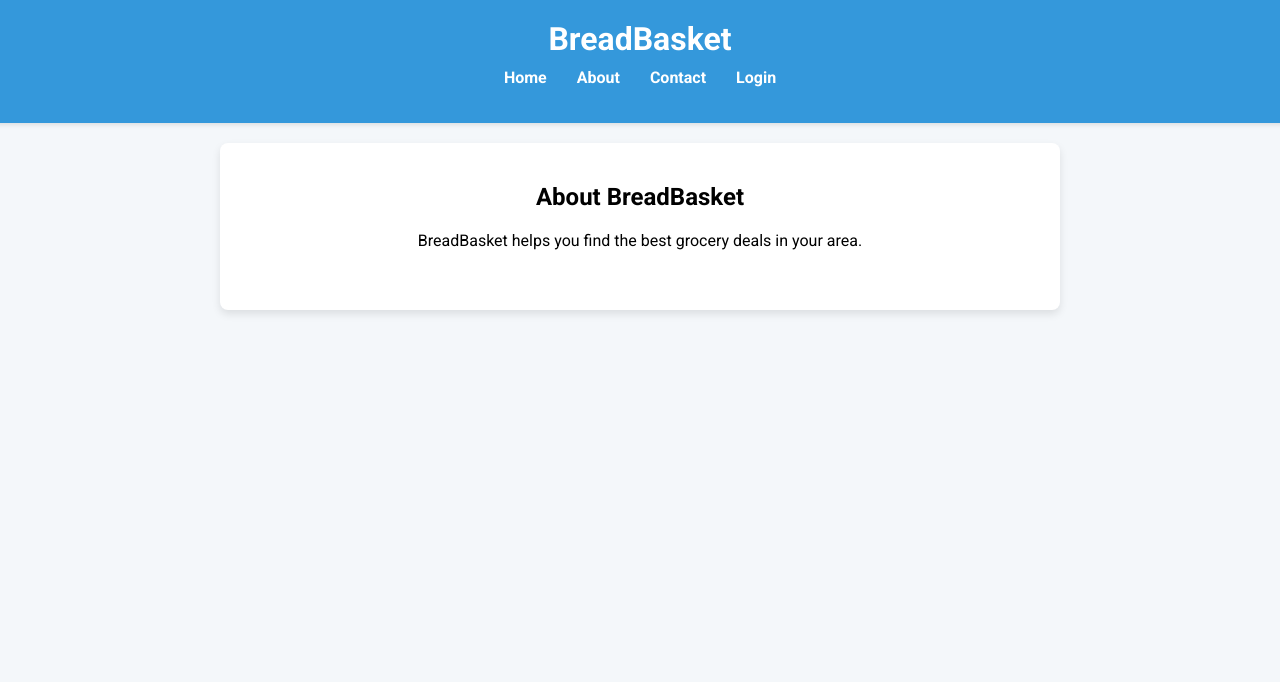
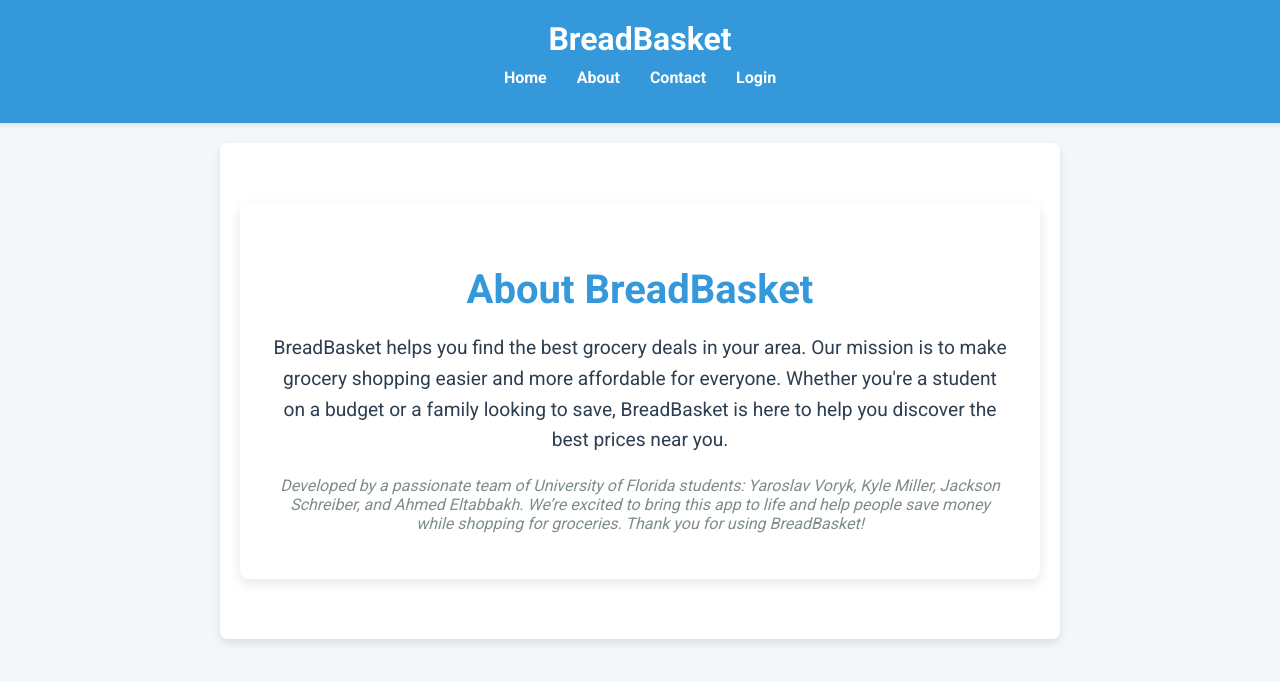
Before and after one commit to JacksonSchreiber/BreadBasket, a React (Create React App) app in the folder frontend/: page /about in a window 1280 px wide. Shown: the top 682 px of the page. Built offline with nearby package versions, Linux system fonts and the light colour scheme.

Commit message:
Added About Us Massage

```diff
--- a/frontend/src/About.js
+++ b/frontend/src/About.js
@@ -1,10 +1,40 @@
-import React from 'react';
+import React, { useState } from 'react';
 
 function About() {
+  const primaryColor = '#3498db';
+  const textColor = '#2c3e50';
+  const secondaryTextColor = '#7f8c8d';
+  const sectionBackground = 'white';
+  const shadowColor = 'rgba(0, 0, 0, 0.1)'; // Shadow color
+
+  //hover effect
+  const [isHovered, setIsHovered] = useState(false);
+
   return (
-    <section>
-      <h2>About BreadBasket</h2>
-      <p>BreadBasket helps you find the best grocery deals in your area.</p>
+    <section
+      style={{
+        maxWidth: '800px',
+        margin: '40px auto',
+        backgroundColor: sectionBackground,
+        padding: '30px',
+        borderRadius: '8px',
+        boxShadow: isHovered ? `0 6px 16px ${shadowColor}` : `0 4px 12px ${shadowColor}`,
+        textAlign: 'center',
+        transition: 'transform 0.3s, box-shadow 0.3s',
+        transform: isHovered ? 'scale(1.02)' : 'scale(1)',
+      }}
+      onMouseEnter={() => setIsHovered(true)}
+      onMouseLeave={() => setIsHovered(false)}
+    >
+      <h2 style={{ fontSize: '2.5rem', fontWeight: 'bold', color: primaryColor, marginBottom: '20px' }}>
+        About BreadBasket
+      </h2>
+      <p style={{ fontSize: '1.2rem', lineHeight: '1.6', color: textColor, marginBottom: '20px' }}>
+        BreadBasket helps you find the best grocery deals in your area. Our mission is to make grocery shopping easier and more affordable for everyone. Whether you're a student on a budget or a family looking to save, BreadBasket is here to help you discover the best prices near you.
+      </p>
+      <p style={{ fontSize: '1rem', color: secondaryTextColor, fontStyle: 'italic', marginTop: '20px' }}>
+        Developed by a passionate team of University of Florida students: Yaroslav Voryk, Kyle Miller, Jackson Schreiber, and Ahmed Eltabbakh. We’re excited to bring this app to life and help people save money while shopping for groceries. Thank you for using BreadBasket!
+      </p>
     </section>
   );
 }
```
